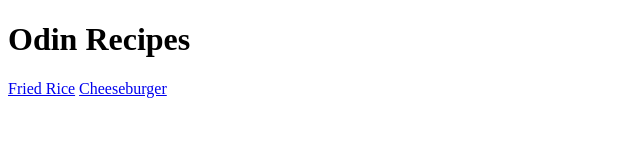
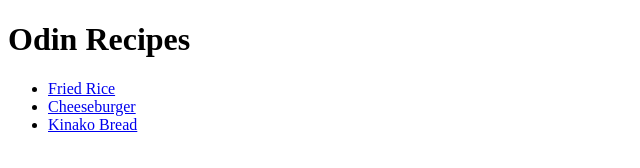
Before and after one commit to dhealey98/odin-recipes, a plain HTML site: page index.html in a window 1280 px wide. Shown: the whole page, without its empty margins (0-640 px from the left). Drawn offline with Linux system fonts and the light colour scheme.

Commit message:
Update index.html

```diff
--- a/index.html
+++ b/index.html
@@ -9,8 +9,11 @@
 
     <body>
         <h1>Odin Recipes</h1>
-        <a href="recipes/fried-rice.html">Fried Rice</a>
-        <a href="recipes/cheeseburger.html">Cheeseburger</a>
+        <ul>
+        <li><a href="recipes/fried-rice.html">Fried Rice</a></li>
+        <li><a href="recipes/cheeseburger.html">Cheeseburger</a></li>
+        <li><a href="recipes/kinako-bread.html">Kinako Bread</a></li>
+        </ul>
     </body>
 
 </html>
```
